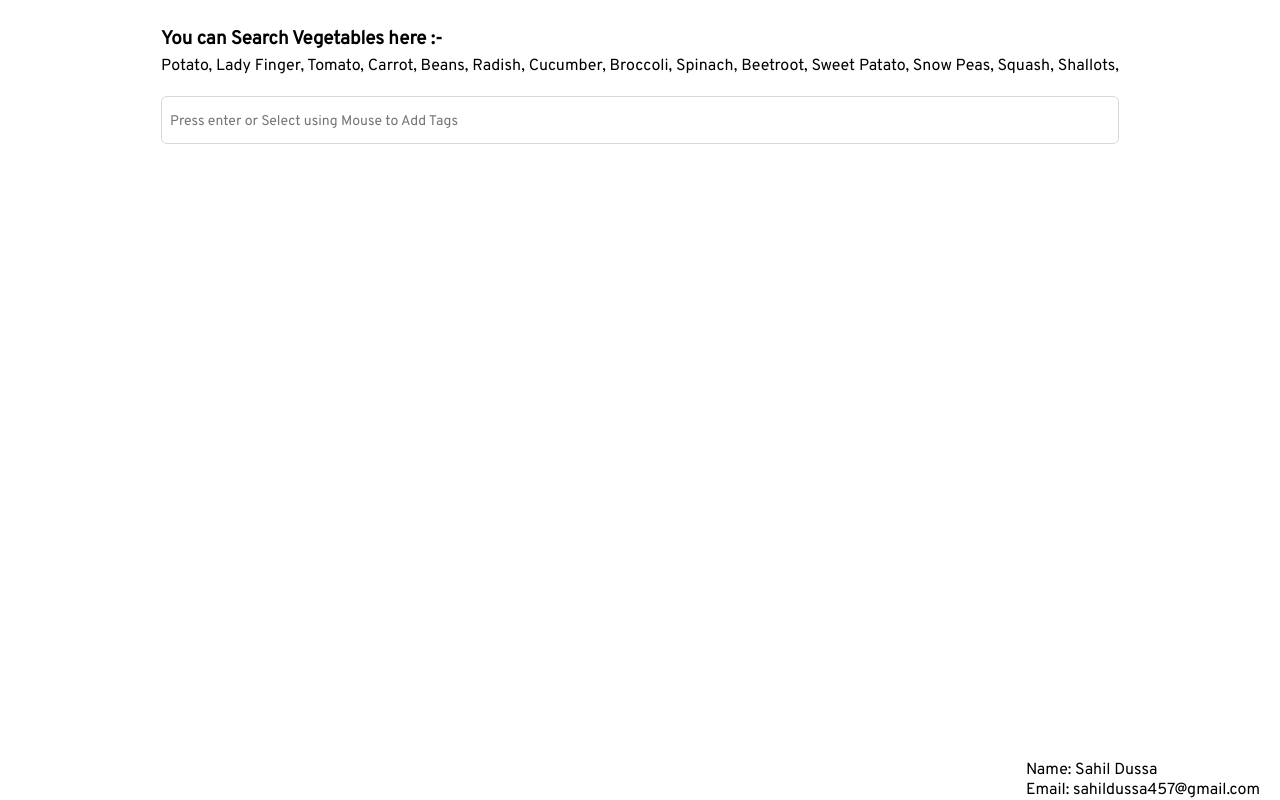
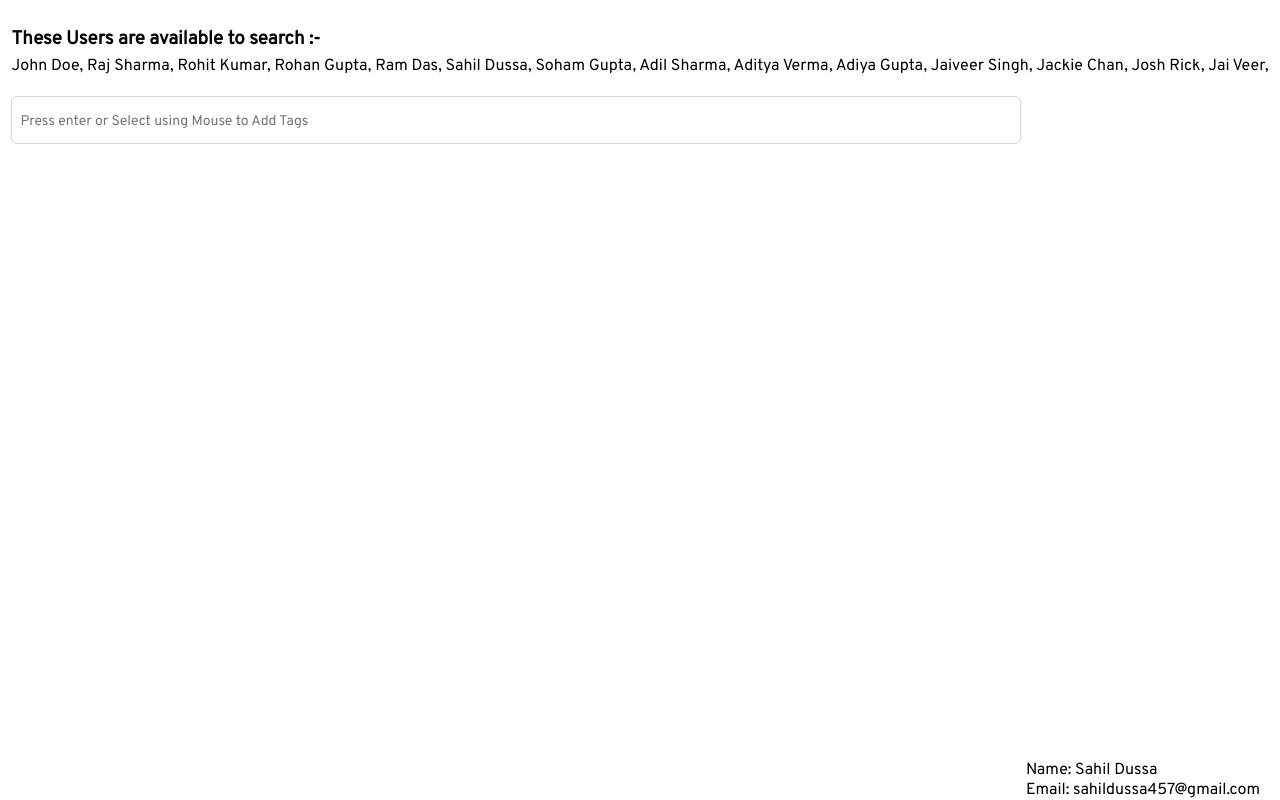
Before and after one commit to Sahil123git/Chip-Input, a React (Create React App) app: page / in a window 1280 px wide. Built offline with nearby package versions, Linux system fonts and the light colour scheme.

Commit message:
update lowerCase and static data

```diff
--- a/src/App.js
+++ b/src/App.js
@@ -5,7 +5,9 @@ function App() {
   return (
     <div className="App">
       <div>
-        <h3 className="decorativeHeader">You can Search Vegetables here :- </h3>
+        <h3 className="decorativeHeader">
+          These Users are available to search :-
+        </h3>
         <div className="bottomSpace">
           {chipText.map((ele) => (
             <span key={ele._id}>{ele.displayName}, </span>
--- a/src/chipInput/index.jsx
+++ b/src/chipInput/index.jsx
@@ -52,7 +52,9 @@ const InputChip = ({ chipText }) => {
       chipEle.current.value = "";
       setIsBackSpace(false);
       const word = tags.find(
-        (ele) => ele.isActive && ele.displayName.startsWith(text)
+        (ele) =>
+          ele.isActive &&
+          ele.displayName.toLowerCase().startsWith(text.toLowerCase())
       );
       chipAdd(word);
     } else {
@@ -62,7 +64,10 @@ const InputChip = ({ chipText }) => {
       } else {
         const arr = [];
         tags.forEach((ele) => {
-          if (ele.isActive === true && ele.displayName.startsWith(text)) {
+          if (
+            ele.isActive === true &&
+            ele.displayName.toLowerCase().startsWith(text.toLowerCase())
+          ) {
             arr.push(ele);
           }
         });
--- a/src/staticData.js
+++ b/src/staticData.js
@@ -1,72 +1,71 @@
 export const chipText = [
   {
-    displayName: "Potato",
+    displayName: "John Doe",
     isActive: true,
     _id: "53refdsaer5refd1",
   },
   {
-    displayName: "Lady Finger",
+    displayName: "Raj Sharma",
     isActive: true,
     _id: "53refdsaer5refd2",
   },
   {
-    displayName: "Tomato",
+    displayName: "Rohit Kumar",
     isActive: true,
     _id: "53refdsaer5refd3",
   },
   {
-    displayName: "Carrot",
+    displayName: "Rohan Gupta",
     isActive: true,
     _id: "53refdsaer5refd4",
   },
   {
-    displayName: "Beans",
+    displayName: "Ram Das",
     isActive: true,
     _id: "53refdsaer5refd5",
   },
   {
-    displayName: "Radish",
+    displayName: "Sahil Dussa",
     isActive: true,
     _id: "53refdsaer5refd6",
   },
   {
-    displayName: "Cucumber",
+    displayName: "Soham Gupta",
     isActive: true,
     _id: "53refdsaer5refd7",
   },
   {
-    displayName: "Broccoli",
+    displayName: "Adil Sharma",
     isActive: true,
     _id: "53refdsaer5refd8",
   },
   {
-    displayName: "Spinach",
+    displayName: "Aditya Verma",
     isActive: true,
     _id: "53refdsaer5refd9",
   },
   {
-    displayName: "Beetroot",
+    displayName: "Adiya Gupta",
     isActive: true,
     _id: "53refdsaer5refd10",
   },
-
   {
-    displayName: "Sweet Patato",
+    displayName: "Jaiveer Singh",
     isActive: true,
     _id: "53refdsaer5refd11",
   },
   {
-    displayName: "Snow Peas",
+    displayName: "Jackie Chan",
     isActive: true,
     _id: "53refdsaer5refd12",
   },
   {
-    displayName: "Squash",
+    displayName: "Josh Rick",
     isActive: true,
     _id: "53refdsaer5refd13",
   },
   {
-    displayName: "Shallots",
+    displayName: "Jai Veer",
     isActive: true,
     _id: "53refdsaer5refd14",
   },
```
